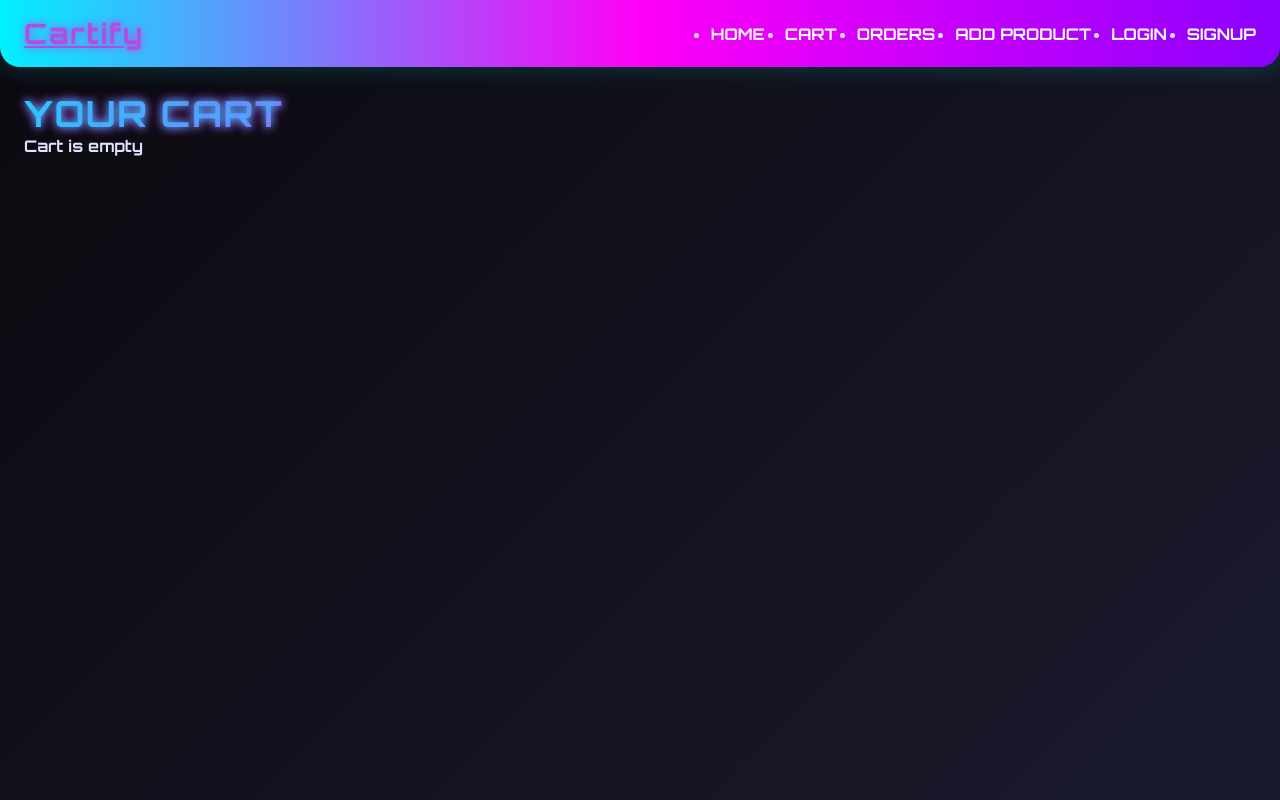
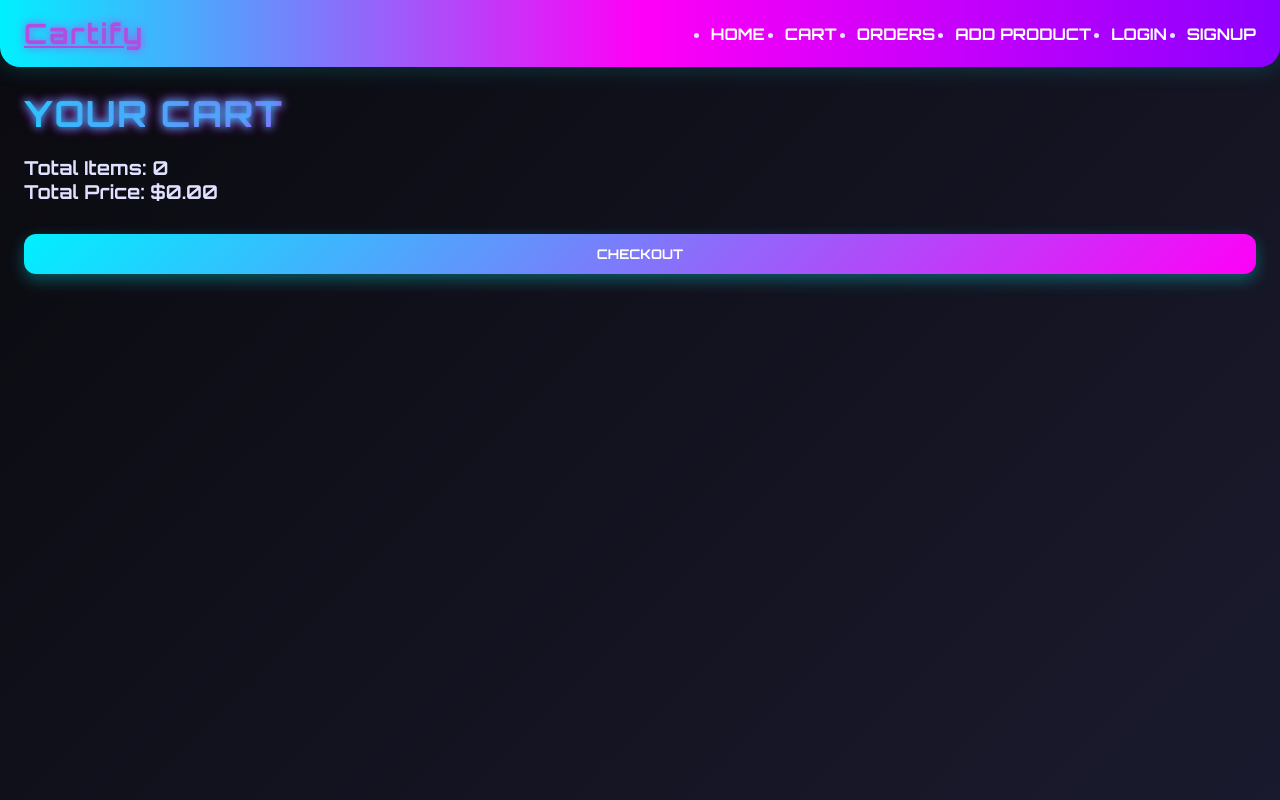
Before and after one commit to cindy-kivala/Cartify-Frontend, a React (Vite) app: page /cart in a window 1280 px wide. Built offline with nearby package versions, Linux system fonts and the light colour scheme.

Commit message:
cart length

```diff
--- a/src/pages/CartPage.jsx
+++ b/src/pages/CartPage.jsx
@@ -74,7 +74,7 @@ export default function CartPage({ user }) {
     <div className="page-container" style={{ padding: "24px" }}>
       <h1 className="page-title glow">Your Cart</h1>
 
-      {cart.items.length === 0 ? (
+      {cart.length === 0 ? (
         <p className="text-muted">Cart is empty</p>
       ) : (
         <div style={{ display: "grid", gap: "20px" }}>
```
